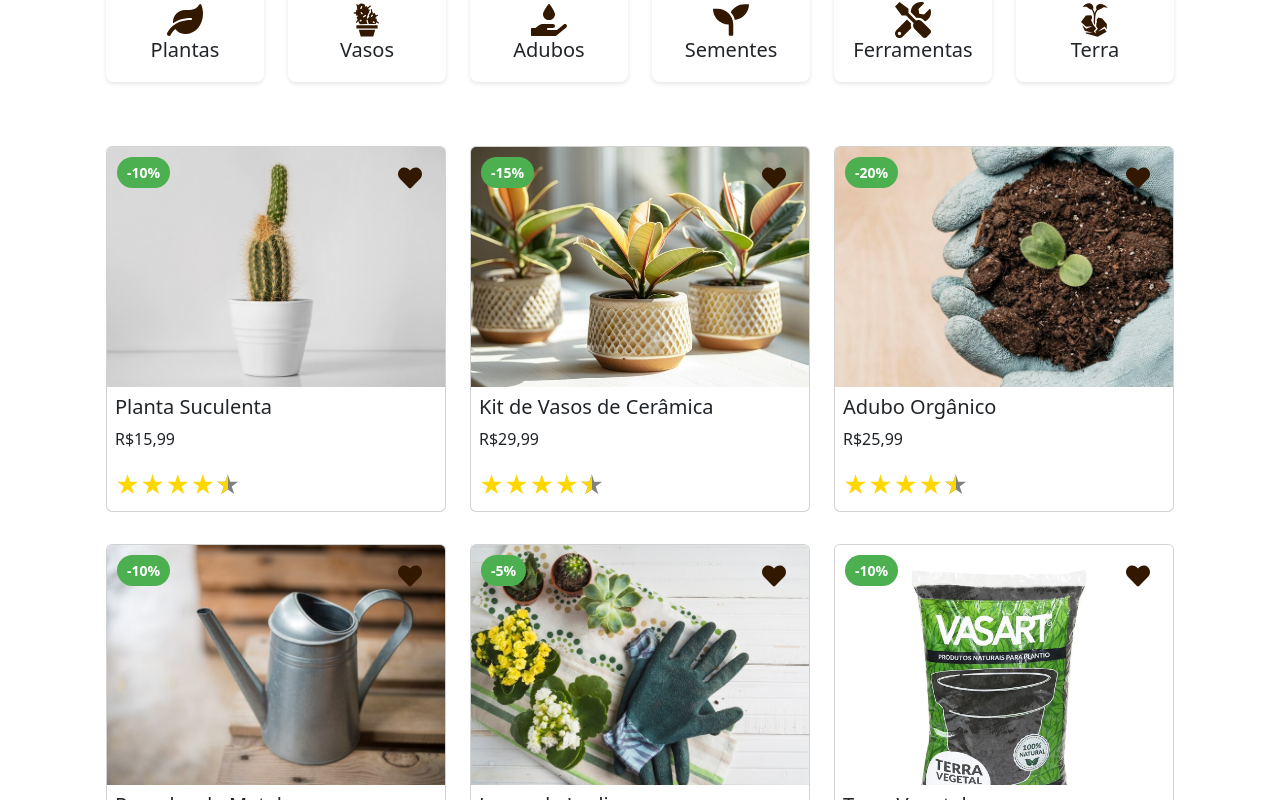
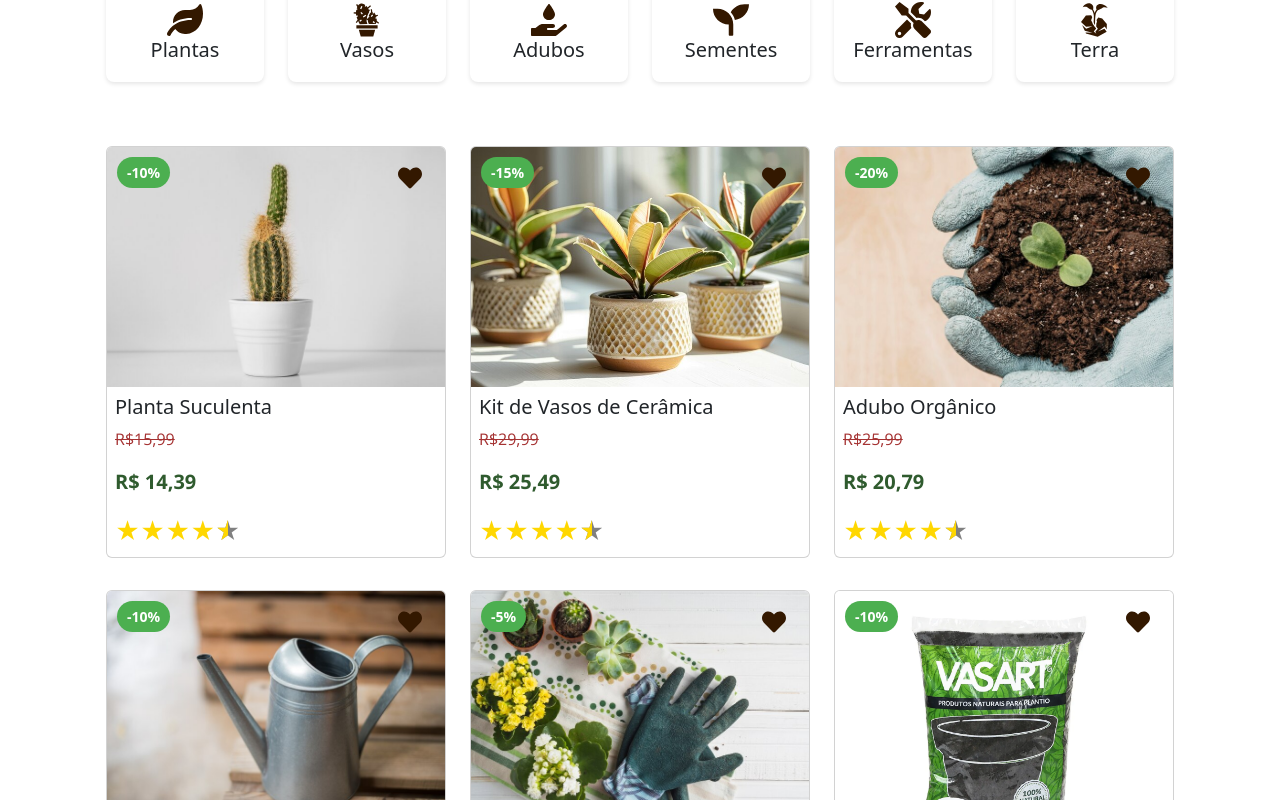
Before and after one commit to Plantsp/plantsp, a React (Create React App) app: page / in a window 1280 px wide. Shown: the part 920-1720 px from the top of the page. Built offline with nearby package versions, Linux system fonts and the light colour scheme.

Commit message:
Ajustes nos preços dos cards

```diff
--- a/src/components/card/ProductCard.css
+++ b/src/components/card/ProductCard.css
@@ -18,3 +18,14 @@
   .favorite-button {
     z-index: 10;
   }
+  .card-text{
+    text-decoration: line-through;
+    color: rgb(165, 50, 50);
+    font-family: 'Open Sans', sans-serif;
+  }
+  .desc{
+    color: #2F5B2E;
+    font-family: 'Open Sans', sans-serif;
+    font-size: 20px;
+    font-weight: bold;
+  }
--- a/src/components/card/ProductCard.js
+++ b/src/components/card/ProductCard.js
@@ -32,29 +32,49 @@ function ProductCard({ produto }) {
   }, [produto.id]);
 
   return (
-    <div className="card w-100" style={{ cursor: "pointer" }} onClick={() =>  { window.scrollTo(0, 0);console.log("produto clicado: ", produto); navigate(`/produto/${produto.id}`);
-
-  }}>
-
+    <div
+      className="card w-100"
+      style={{ cursor: "pointer" }}
+      onClick={() => {
+        window.scrollTo(0, 0);
+        console.log("produto clicado: ", produto);
+        navigate(`/produto/${produto.id}`);
+      }}
+    >
       {/* Balão de Desconto */}
       {produto.desconto > 0 && (
         <div className="discount-badge">
-          -{Math.round(produto.desconto * 100)}% {/* Exibe o valor do desconto em porcentagem*/}
+          -{Math.round(produto.desconto * 100)}% {/* Exibe o valor do desconto em porcentagem */}
         </div>
       )}
 
-        <img src={img} alt='planta' className="card-img-top object-fit-cover" height={240} />
+      <img
+        src={img}
+        alt="planta"
+        className="card-img-top object-fit-cover"
+        height={240}
+      />
 
       {/* Botão do ícone de coração */}
-      <button className="btn btn-link position-absolute"
+      <button
+        className="btn btn-link position-absolute"
         style={{ top: '10px', right: '10px', color: isFavorited ? 'red' : '#331800', zIndex: 10 }}
-        onClick={(e) => { e.stopPropagation(); toggleFavorite(); }}>
+        onClick={(e) => { e.stopPropagation(); toggleFavorite(); }}
+      >
         <FaHeart size={24} />
       </button>
 
       <div className="card-body p-2">
         <h5 className="card-title text-truncate">{produto.nome}</h5>
-            <p className="card-text">R${produto.preco.toString().replace(".", ",")}</p>
+        <p className="card-text">R${produto.preco.toFixed(2).replace(".", ",")}</p>
+
+        {/* Exibe o preço com desconto */}
+        {produto.desconto > 0 && (
+          <p className="desc">
+            R$ {(produto.preco * (1 - produto.desconto)).toFixed(2).replace(".", ",")}
+          </p>
+        )}
+
         <ReactStars
           count={5}
           halfIcon={<i className="fa fa-star-half-alt"></i>}
--- a/src/pages/favorites/pagefavorite.css
+++ b/src/pages/favorites/pagefavorite.css
@@ -49,9 +49,16 @@
 }
 
 /* Preço do produto */
-.favorite-card-price {
-    font-size: 16px; /* Tamanho da fonte */
-    color: #80AF6F; /* Cor do preço */
+.favorite-card-desc {
+    color: #2F5B2E;
+    font-family: 'Open Sans', sans-serif;
+    font-size: 20px;
+    font-weight: bold;
+}
+.favorite-card-price{
+    text-decoration: line-through;
+    color: rgb(165, 50, 50);
+    font-family: 'Open Sans', sans-serif;
 }
 
 /* Mensagem de ausência de favoritos */
--- a/src/pages/favorites/pagefavorites.js
+++ b/src/pages/favorites/pagefavorites.js
@@ -2,6 +2,7 @@ import React, { useState, useEffect } from 'react';
 import { FaHeart, FaRegHeart } from 'react-icons/fa'; // Importando ícones de coração
 import "./pagefavorite.css";
 import Header from '../../components/header/headerdesktop';
+import ReactStars from "react-rating-stars-component";
 
 function FavoritesPage() {
   const [favorites, setFavorites] = useState([]);
@@ -50,6 +51,18 @@ function FavoritesPage() {
                     </div>
                   </div>
                   <p className="favorite-card-price">R$ {produto.preco.toFixed(2).replace('.', ',')}</p>
+                  <p className="favorite-card-desc">R$ {(produto.preco * (1 - produto.desconto)).toFixed(2).replace(".", ",")}</p>
+
+                  <ReactStars
+                  count={5}
+                  halfIcon={<i className="fa fa-star-half-alt"></i>}
+                  fullIcon={<i className="fa fa-star"></i>}
+                  isHalf={true}
+                  edit={false}
+                  size={24}
+                  value={produto.avaliacao}
+                  activeColor="#ffd700"
+        />
                 </div>
               </div>
             ))}
```
Lines whose indentation alone changed are shown as unchanged.
